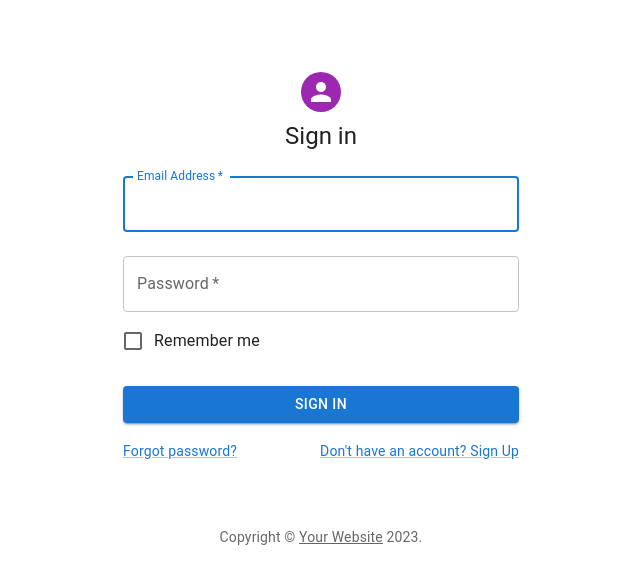
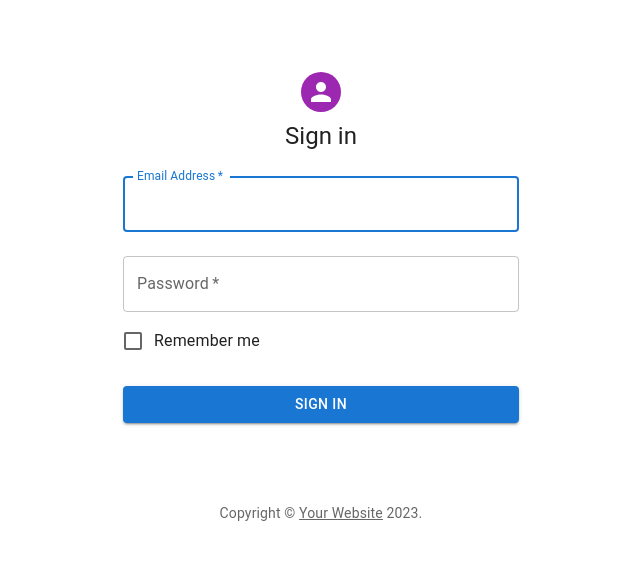
Before and after one commit to uzairmirza90/react-js-jobs, a React (Create React App) app: page / in a window 1280 px wide. Shown: the top 584 px of the page, without its empty margins (319-959 px from the left). Built offline with nearby package versions, Linux system fonts and the light colour scheme.

Commit message:
updated sign in page, just removed the for password and dont have an account links because we dont need them its just a demo app

```diff
--- a/src/SignIn/SignIn.js
+++ b/src/SignIn/SignIn.js
@@ -147,18 +147,6 @@
             >
               Sign In
             </Button>
-            <Grid container>
-              <Grid item xs>
-                <Link href="#" variant="body2">
-                  Forgot password?
-                </Link>
-              </Grid>
-              <Grid item>
-                <Link href="#" variant="body2">
-                  {"Don't have an account? Sign Up"}
-                </Link>
-              </Grid>
-            </Grid>
           </Box>
         </Box>
         <Copyright sx={{ mt: 8, mb: 4 }} />
```
